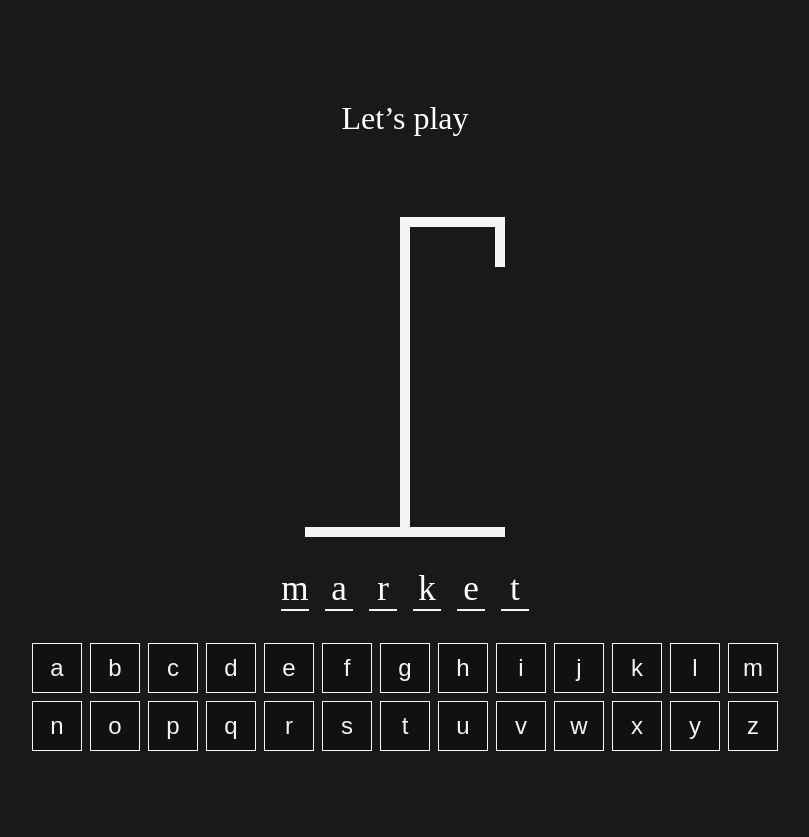
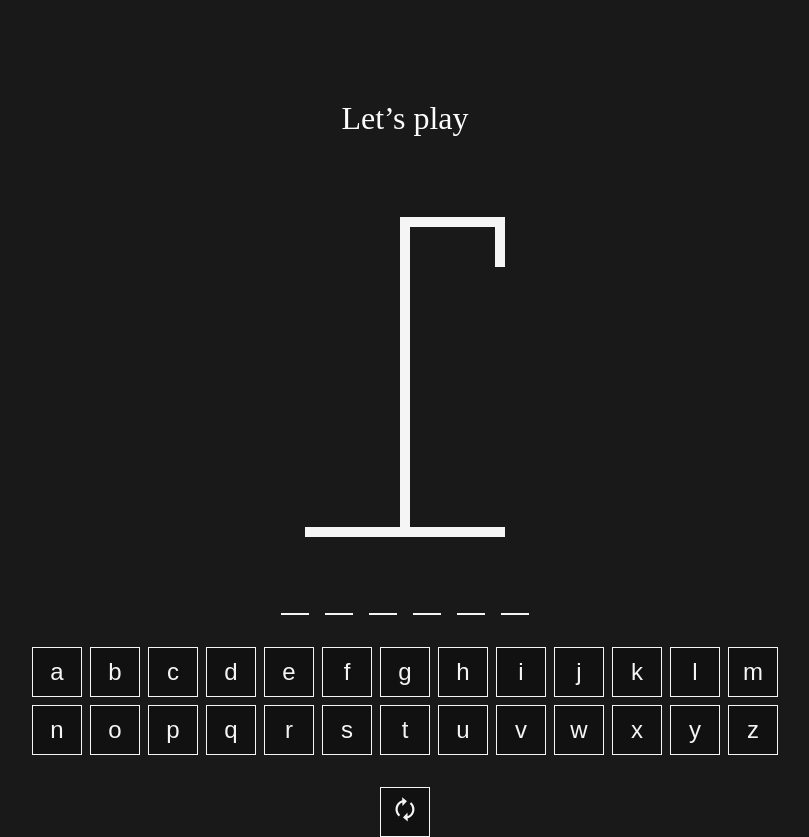
Before and after one commit to maivlys/hangman, a React (Vite) app: page / in a window 1280 px wide. Shown: the whole page, without its empty margins (235-1044 px from the left). Built offline with nearby package versions, Linux system fonts and the light colour scheme.

Commit message:
full screen functionality; game over color coded  word reveal added; refresh button on the bottom added

```diff
--- a/src/App.tsx
+++ b/src/App.tsx
@@ -51,9 +51,9 @@ function App() {
         >
           <p style={{ marginTop: "100px", fontSize: "2rem" }}>
             {isGameOverAndLost
-              ? "Game over"
+              ? "Game over 💔"
               : isGameOverAndWon
-                ? "You played well"
+                ? "🎉 Well played! 🎉"
                 : "Let’s play"}
           </p>
           <Hangman
@@ -73,8 +73,6 @@ function App() {
           <button
             style={{
               marginTop: "2rem",
-              visibility:
-                isGameOverAndLost || isGameOverAndWon ? "visible" : "hidden",
             }}
             onClick={() => window.location.reload()}
           >
--- a/src/WordToGuess.tsx
+++ b/src/WordToGuess.tsx
@@ -6,9 +6,12 @@ import { GlobalContext } from "./context/GlobalContext";
 // };
 
 export function WordToGuess() {
-  const { guessedLetters, wordToGuess } = useContext(GlobalContext);
-  const wordToGuessArr = wordToGuess.split("");
+  const { guessedLetters, wordToGuess, isGameOverAndWon, isGameOverAndLost } =
+    useContext(GlobalContext);
+  const wordToGuessArr: string[] = wordToGuess.split("");
   // console.log(wordToGuessArr);
+
+  const gameOver = isGameOverAndWon || isGameOverAndLost;
 
   return (
     <>
@@ -26,10 +29,25 @@ export function WordToGuess() {
               fontSize: "2.2rem",
               borderBottom: "2px solid whitesmoke",
               width: "28px",
+              paddingBottom: "4px",
             }}
             key={i}
           >
-            {letter}
+            <p
+              style={{
+                visibility:
+                  guessedLetters.includes(letter) || isGameOverAndLost
+                    ? "visible"
+                    : "hidden",
+                color: isGameOverAndWon
+                  ? "rgba(65, 104, 245, 1)"
+                  : isGameOverAndLost
+                    ? "red"
+                    : "",
+              }}
+            >
+              {letter}
+            </p>
           </div>
         ))}
       </div>
```
